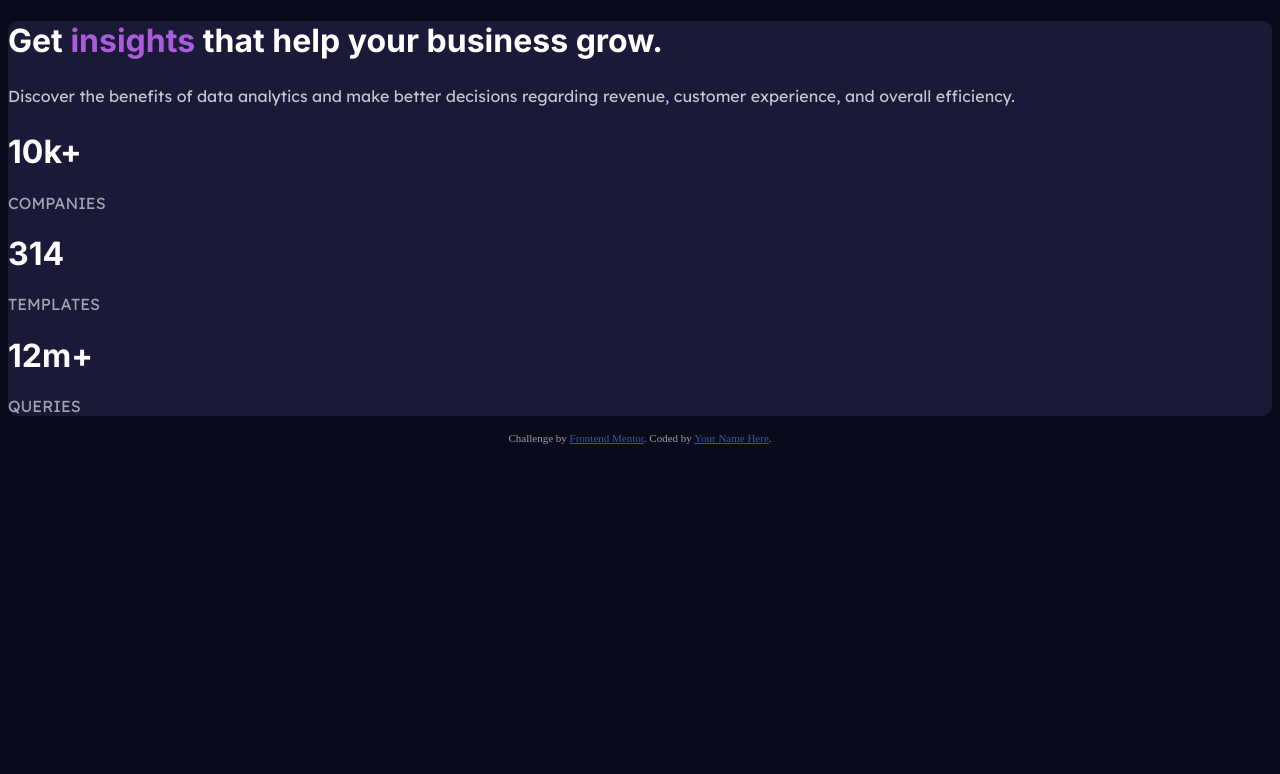
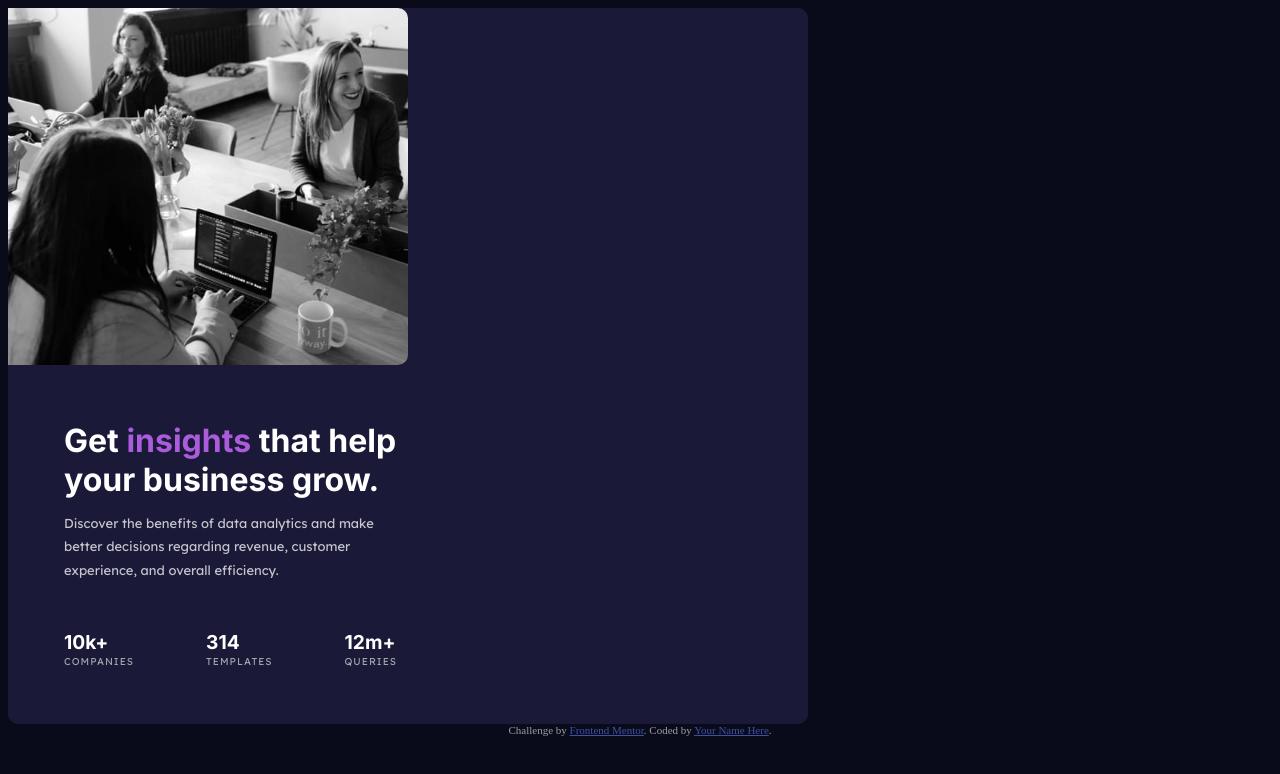
Before and after one commit to Mzu-Soci/Stats-preview-card-component-solution, a plain HTML site: page index.html in a window 1280 px wide. Drawn offline with Linux system fonts and the light colour scheme.

Commit message:
update media queries for desktop

```diff
--- a/css/style.css
+++ b/css/style.css
@@ -31,42 +31,59 @@ p {
     border-radius: 10px;
 }
 
-
-
 @media only screen and (min-width: 600px) {
     .container {
+        max-width: 800px;
+    }
 
+    .image-container {
+        /* float: right; */
     }
 
     .image {
-        /* height: 275px; */
+        height: 357px;
         background-image: url(../images/image-header-desktop.jpg);
         background-size: cover;
-        /* border-radius: 10px 10px 0 0; */
+        max-width: 400px;
+        border-radius: 0 10px 10px 0;
     }
 
     .text-content {
+        max-width: 400px;
+        padding: 3.5em;
+    }
 
+    h1 {
+        margin: 0;
+    }
+
+    .main-paragraph {
+        font-size: small;
+        max-width: 85%;
     }
 
     .p {
 
     }
 
+    .stat-content {
+        display: flex;
+        margin-top: 3em;
+    }
+
     .stat {
-
+        margin-right: 4.5em;
     }
 
     .stat-count {
-
+        font-size:larger;
     }
 
     .stat-count-head {
-
-    }
-
-    .text-content {
-
+        margin: 0;
+        margin-top: .1em;
+        font-size:x-small;
+        letter-spacing: .1em;
     }
 }
 
--- a/index.html
+++ b/index.html
@@ -23,8 +23,6 @@
   <body>
     <div class="container">
       <div class="image-container">
-        <!-- <img src="./images/image-header-mobile.jpg" alt="" /> -->
-        <!-- 375*275.22 -->
         <div class="image"></div>
         <div class="overlay"></div>
       </div>
@@ -37,6 +35,7 @@
           regarding revenue, customer experience, and overall efficiency.
         </p>
 
+        <div class="stat-content">
           <div class="stat">
             <h1 class="stat-count">10k+</h1>
             <p class="stat-count-head">companies</p>
@@ -53,6 +52,7 @@
           </div>
         </div>
       </div>
+    </div>
 
     <div class="attribution">
       Challenge by
```
Lines whose indentation alone changed are shown as unchanged.
